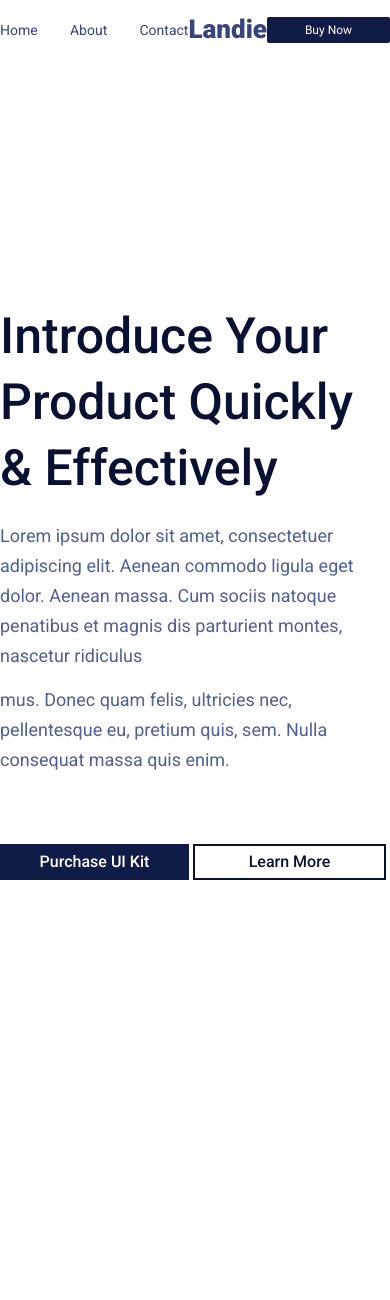
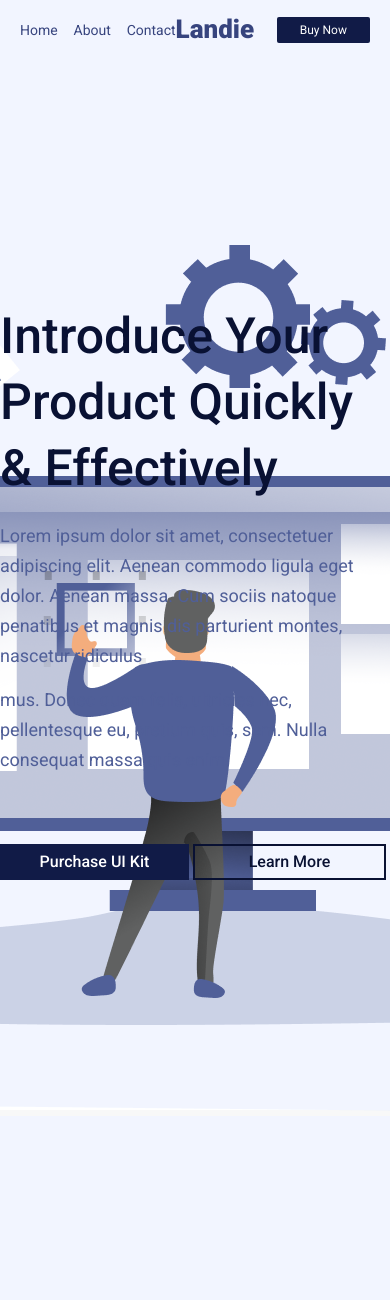
Before and after one commit to deehuynh/landie, a PHP site: page / in a window 390 px wide. Shown: the top 1300 px of the page. After the commit the page ends 1110 px from the top, so only its background shows below. Run offline with PHP 8.4, Linux system fonts and the light colour scheme.

Commit message:
responsive header bar

```diff
--- a/index.html
+++ b/index.html
@@ -10,15 +10,19 @@
 </head>
 <body>
   <div class="layout">
+    <div class="layout__bg">
+      <img src="bg.png" alt="dds">
+    </div>
+
     <header class="header">
       <nav class="header__nav">
-        <a href="/">Home</a>
-        <a href="/">About</a>
-        <a href="/">Contact</a>
+        <a href="index.html">Home</a>
+        <a href="index.html">About</a>
+        <a href="index.html">Contact</a>
       </nav>
 
       <div class="header__logo">
-        <a href="/index.html">Landie</a>
+        <a href="index.html">Landie</a>
       </div>
 
       <div class="header__button">
@@ -57,3 +61,6 @@
   </div>
 </body>
 </html>
+
+<!-- Coding by DeeHuynh -->
+<!-- Source: https://github.com/deehuynh/landie -->
--- a/styles/content.css
+++ b/styles/content.css
@@ -9,20 +9,22 @@
 
 .content__hero-intro {
   max-width: 539px;
-  margin-top: 243px;
+  padding-top: 243px;
+  box-sizing: border-box;
+  font-size: 16px;
 }
 
 .content__hero-intro h1 {
   color: #091133;
   font-weight: 500;
-  font-size: 50px;
-  line-height: 66px;
+  font-size: 3.125em;
+  line-height: 1.320em;
   margin: 0;
 }
 
 .content__hero-intro p {
   line-height: 30px;
-  font-size: 18px;
+  font-size: 1.125em;
   margin: 20px 0 0 0;
 }
 
@@ -59,7 +61,7 @@
 .content__hero-btn span:last-child {
   height: 32px;
   line-height: 32px;
-  background-color: white;
+  background-color: transparent;
   border: 2px solid #091133;
   color: #091133;
 }
--- a/styles/header.css
+++ b/styles/header.css
@@ -24,6 +24,10 @@
   font-weight: 500;
 }
 
+.header__logo {
+  width: 160px;
+}
+
 .header__logo a {
   font-size: 26px;
   color: #37447E;
@@ -47,3 +51,23 @@
 .header__button:hover {
   opacity: 0.8;
 }
+
+@media (max-width: 1150px) {
+  .header {
+    margin: 0 20px;
+  }
+}
+
+@media (max-width: 768px) {
+  .header__nav {
+    width: 200px;
+  }
+
+  .header__button {
+    width: 120px;
+  }
+
+  .header__logo {
+    width: 130px;
+  }
+}
--- a/styles/index.css
+++ b/styles/index.css
@@ -6,12 +6,22 @@
 body {
   font-family: 'Roboto', sans-serif;
   font-size: 16px;
-  background-color: #f5f5f5;
+  background-color: #f8f8f8;
   color: #505F98;
 }
 
 .layout {
+  position: relative;
   max-width: 1440px;
   margin: 0 auto;
+  z-index: 0;
   background-color: white;
 }
+
+.layout__bg {
+  position: absolute;
+  right: 0;
+  top: 0;
+  bottom: 0;
+  z-index: -1;
+}
```
Also changed, not shown: bg.png (added).
